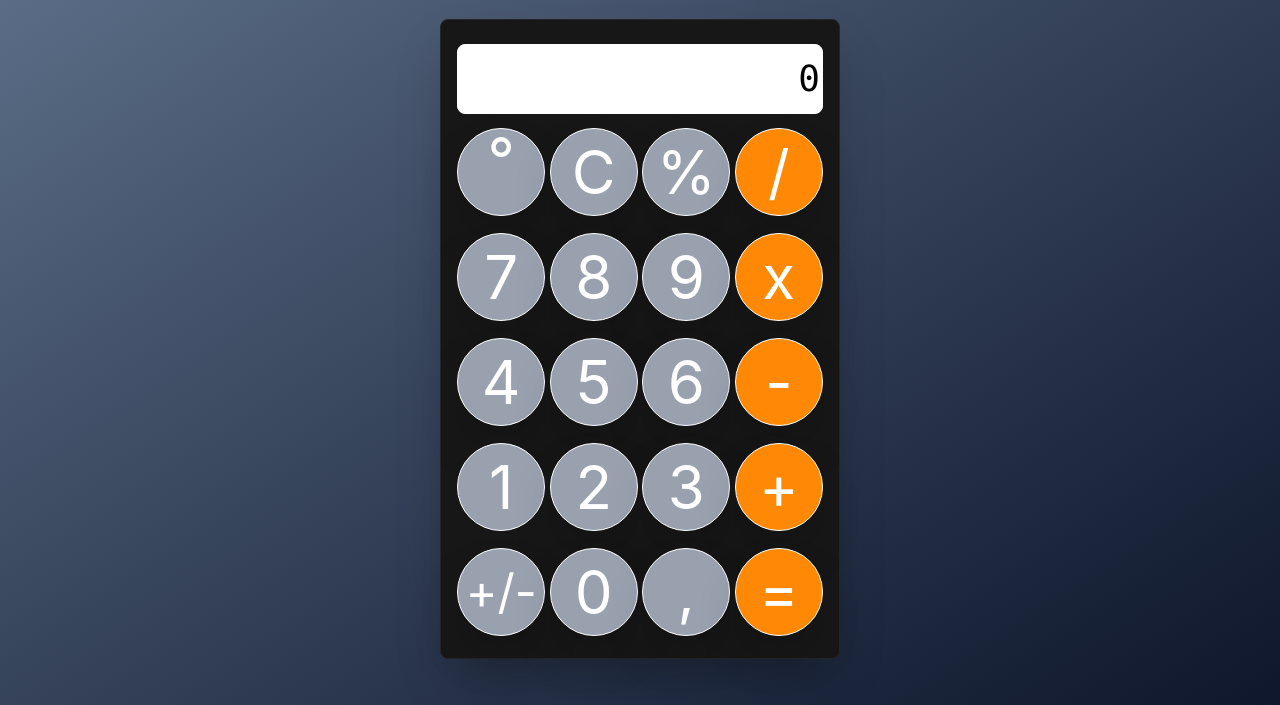
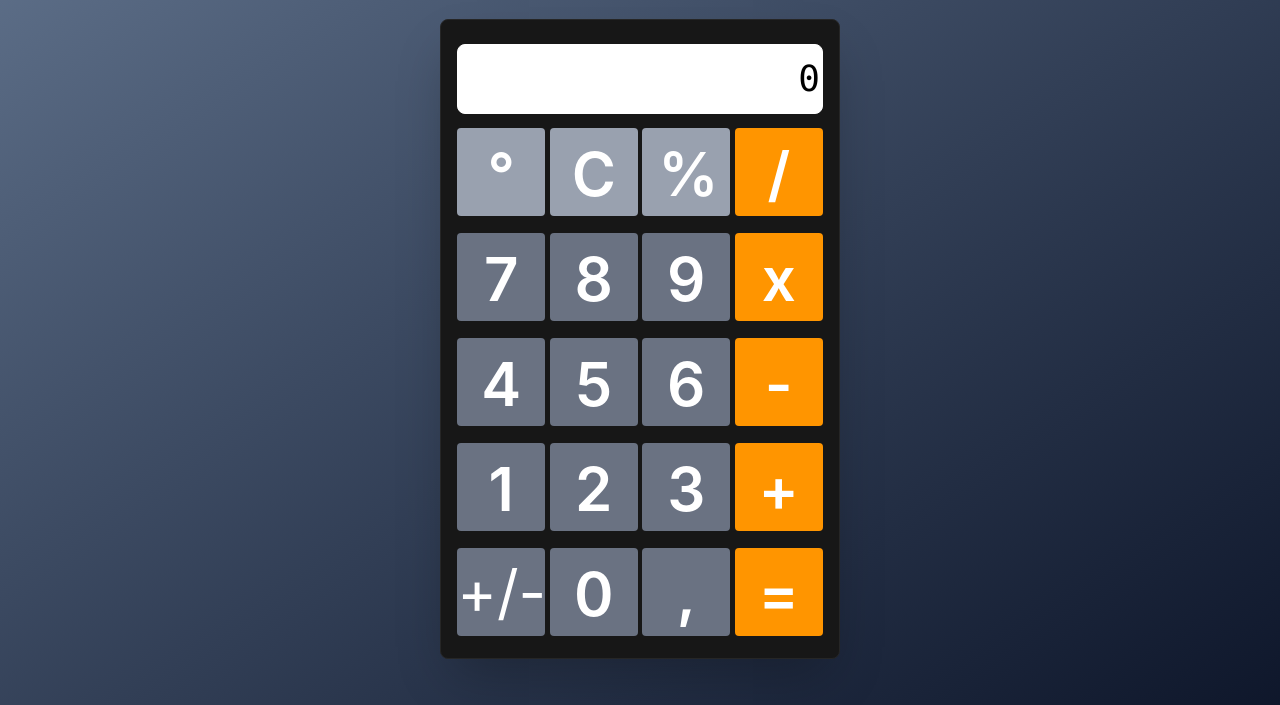
Before and after one commit to JulianChavezdev/CalculadoraJSTailwind, a website built with Vite: page index.html in a window 1280 px wide. Shown: the part 127-832 px from the top of the page. Built offline with nearby package versions, Linux system fonts and the light colour scheme.

Commit message:
changing calc design

```diff
--- a/index.html
+++ b/index.html
@@ -8,7 +8,7 @@
 </head>
 <body class="w-full min-h-dvh flex flex-col items-center p-1.5  justify-center bg-linear-to-br from-slate-500 to-slate-900">
 
-<h1 id='title' class="w-full text-center text-6xl font-bold font-mono text-white mt-10">
+<h1 id='title' class="w-full text-center text-6xl font-bold font-mono text-shadow-lg/30  text-white mt-10">
   CALCULADORA DE CAPI
 </h1>
 
@@ -17,26 +17,26 @@
     <span id="display" class="text-4xl font-mono text-black select-none flex">0</span>
   </div>
   <div class="text-6xl w-full h-full grid grid-cols-4 gap-1 place-items-center ">
-    <button data-val="del" class="border cursor-pointer flex pointitems-center justify-center rounded-full h-22 w-22 bg-gray-400 hover:scale-110 shadow-2xl">°</button>
-    <button data-val="clear" class="border cursor-pointer flex items-center justify-center rounded-full h-22 w-22 bg-gray-400 hover:scale-110    shadow-2xl">C</button>
-    <button data-val="%" class="border cursor-pointer flex items-center justify-center rounded-full h-22 w-22 bg-gray-400 hover:scale-110    shadow-2xl">%</button>
-    <button data-val="/" class="border cursor-pointer flex items-center justify-center rounded-full h-22 w-22 bg-orange-400 hover:scale-110    shadow-2xl">/</button>
-    <button data-val="7" class="border cursor-pointer flex items-center justify-center rounded-full h-22 w-22 bg-gray-400 hover:scale-110    shadow-2xl">7</button>
-    <button data-val="8" class="border cursor-pointer flex items-center justify-center rounded-full h-22 w-22 bg-gray-400 hover:scale-110    shadow-2xl">8</button>
-    <button data-val="9" class="border cursor-pointer flex items-center justify-center rounded-full h-22 w-22 bg-gray-400 hover:scale-110    shadow-2xl">9</button>
-    <button data-val="*" class="border cursor-pointer flex items-center justify-center rounded-full h-22 w-22 bg-orange-400 hover:scale-110    shadow-2xl">x</button>
-    <button data-val="4" class="border cursor-pointer flex items-center justify-center rounded-full h-22 w-22 bg-gray-400 hover:scale-110    shadow-2xl">4</button>
-    <button data-val="5" class="border cursor-pointer flex items-center justify-center rounded-full h-22 w-22 bg-gray-400 hover:scale-110    shadow-2xl">5</button>
-    <button data-val="6" class="border cursor-pointer flex items-center justify-center rounded-full h-22 w-22 bg-gray-400 hover:scale-110    shadow-2xl">6</button>
-    <button data-val="-" class="border cursor-pointer flex items-center justify-center rounded-full h-22 w-22 bg-orange-400 hover:scale-110    shadow-2xl">-</button>
-    <button data-val="1" class="border cursor-pointer flex items-center justify-center rounded-full h-22 w-22 bg-gray-400 hover:scale-110    shadow-2xl0">1</button>
-    <button data-val="2" class="border cursor-pointer flex items-center justify-center rounded-full h-22 w-22 bg-gray-400 hover:scale-110    shadow-2xl">2</button>
-    <button data-val="3" class="border cursor-pointer flex items-center justify-center rounded-full h-22 w-22 bg-gray-400 hover:scale-110    shadow-2xl">3</button>
-    <button data-val="+" class="border cursor-pointer flex items-center justify-center rounded-full h-22 w-22 bg-orange-400 hover:scale-110    shadow-2xl">+</button>
-    <button data-val="+/-" class="border cursor-pointer flex items-center justify-center rounded-full text-5xl h-22 w-22 bg-gray-400 hover:scale-110    shadow-2xl">+/-</button>
-    <button data-val="0" class="border cursor-pointer flex items-center justify-center rounded-full h-22 w-22 bg-gray-400 hover:scale-110    shadow-2xl">0</button>
-    <button data-val="," class="border cursor-pointer flex items-center justify-center rounded-full h-22 w-22 bg-gray-400 hover:scale-110    shadow-2xl">,</button>
-    <button data-val="=" class="border cursor-pointer flex items-center justify-center rounded-full h-22 w-22 bg-orange-400 hover:scale-110   shadow-2xl">=</button>
+    <button data-val="del" class="btn-light-gray">°</button>
+    <button data-val="clear" class="btn-light-gray">C</button>
+    <button data-val="%" class="btn-light-gray">%</button>
+    <button data-val="/" class="btn-orange">/</button>
+    <button data-val="7" class="btn-gray">7</button>
+    <button data-val="8" class="btn-gray">8</button>
+    <button data-val="9" class="btn-gray">9</button>
+    <button data-val="*" class="btn-orange">x</button>
+    <button data-val="4" class="btn-gray">4</button>
+    <button data-val="5" class="btn-gray">5</button>
+    <button data-val="6" class="btn-gray">6</button>
+    <button data-val="-" class="btn-orange">-</button>
+    <button data-val="1" class="btn-gray">1</button>
+    <button data-val="2" class="btn-gray">2</button>
+    <button data-val="3" class="btn-gray">3</button>
+    <button data-val="+" class="btn-orange">+</button>
+    <button data-val="+/-" class="btn-esp">+/-</button>
+    <button data-val="0" class="btn-gray">0</button>
+    <button data-val="," class="btn-gray">,</button>
+    <button data-val="=" class="btn-orange">=</button>
   </div>
 </div>
 <div id="easter-egg-container" class="fixed inset-0 flex flex-col items-center justify-center bg-black/80 opacity-0 pointer-events-none z-50 transition-opacity duration-300">
--- a/src/main.js
+++ b/src/main.js
@@ -21,7 +21,12 @@ document.getElementById("close-egg").addEventListener("click", () => {
         "13" : {
             title:"Aquilas",
             gif: "https://cdn.memegenerator.es/imagenes/memes/full/32/54/32545209.jpg"
-        }
+        },
+        "67" : {
+            title:"SIX SEVENNNNNNNN",
+            gif: "https://media.tenor.com/6COMq6z3l5oAAAAM/bosnov-67.gif"
+        },
+
 
 }
 
--- a/src/style.css
+++ b/src/style.css
@@ -1 +1,23 @@
 @import "tailwindcss";
+
+
+@layer components {
+    .btn {
+    @apply    items-center justify-center rounded-full h-22 w-22 hover:scale-110 shadow-2xl;
+}
+    .btn-orange{
+        @apply bg-[#FF9500] hover:bg-[#E68600] text-white font-semibold h-22 w-22 p-4 rounded;
+    }
+
+    .btn-gray{
+        @apply bg-gray-500 hover:bg-gray-600 text-white font-semibold h-22 w-22 p-4 rounded;
+    }
+
+    .btn-light-gray{
+        @apply bg-gray-400 hover:bg-gray-200 text-white font-semibold h-22 w-22 p-4 rounded;
+    }
+    .btn-esp{
+@apply  bg-gray-500 h-22 w-22 rounded
+
+}
+}
```
